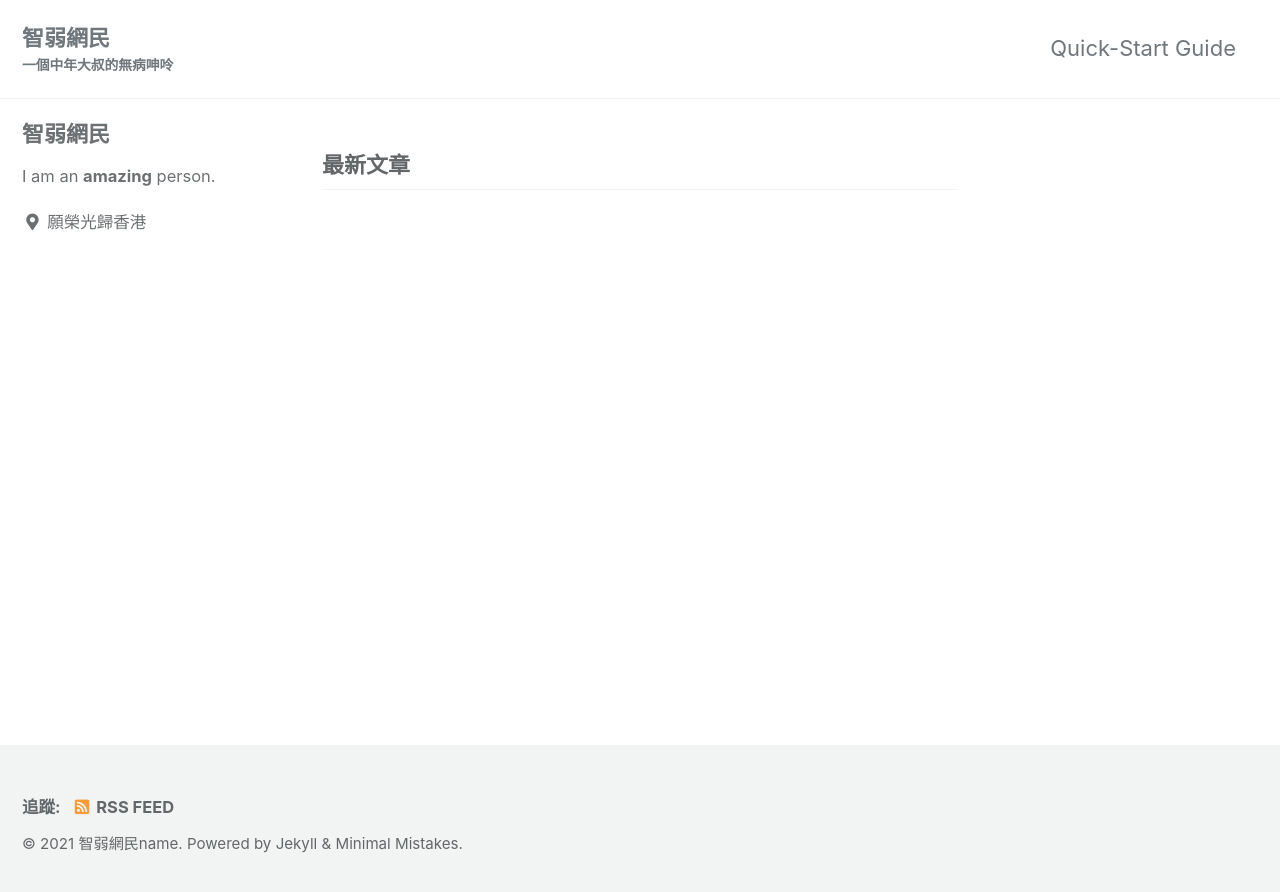
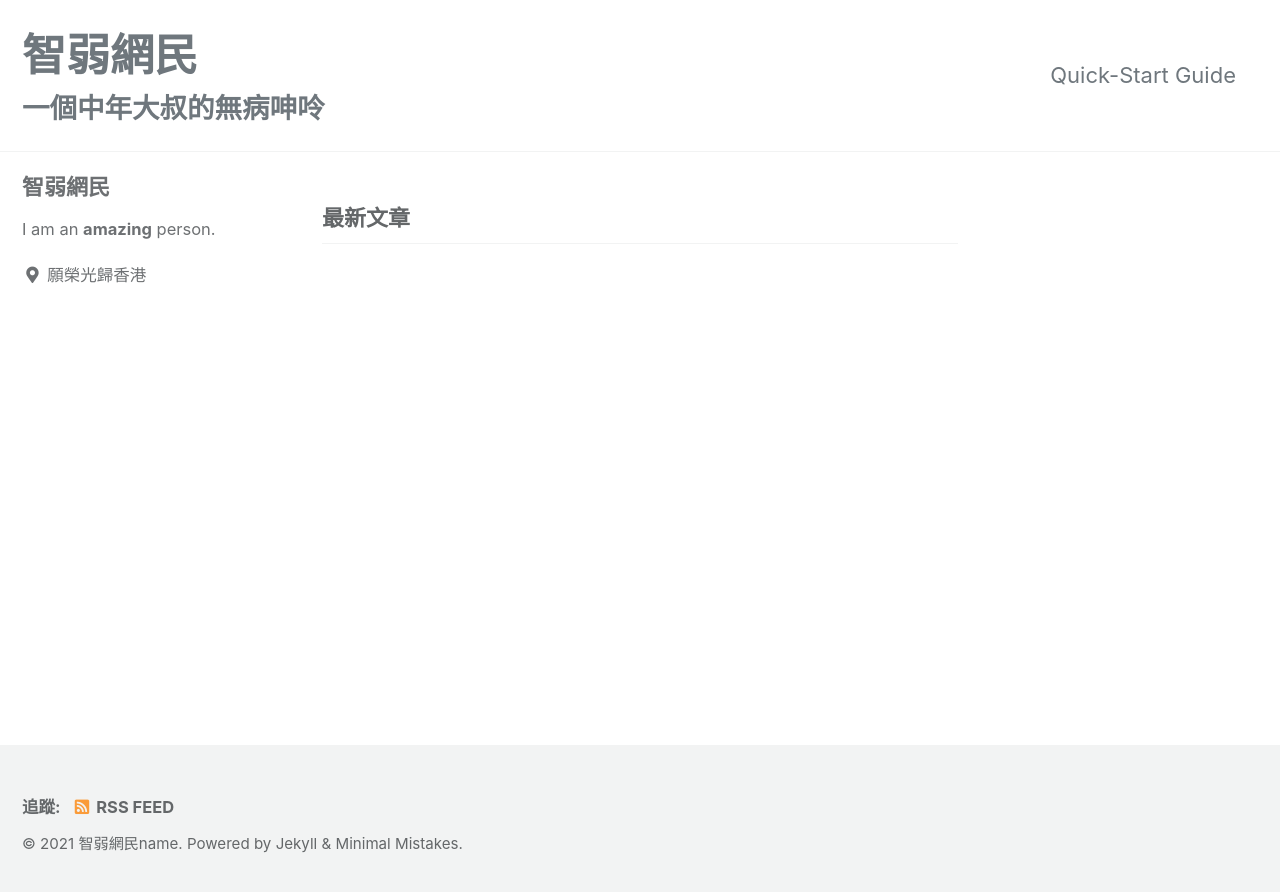
Before and after one commit to stupefii/stupefii, a Jekyll site: the page built from index.html, in a window 1280 px wide. Shown: the top 892 px of the page. Built offline with Jekyll 4.4.1, drawn with Linux system fonts in a browser that asks for light colours; cached includes are drawn as plain includes; the list of posts is cut into pages by our own code.

Commit message:
edit font size

```diff
--- a/_sass/minimal-mistakes/_masthead.scss
+++ b/_sass/minimal-mistakes/_masthead.scss
@@ -49,6 +49,7 @@
   display: flex;
   -ms-flex-item-align: center;
   align-self: center;
+  font-size: 2em;
   font-weight: bold;
   // z-index: 20;
 }
--- a/_sass/minimal-mistakes/_page.scss
+++ b/_sass/minimal-mistakes/_page.scss
@@ -108,7 +108,7 @@
   p,
   li,
   dl {
-    font-size: 1em;
+    font-size: 12px;
   }
 
   /* paragraph indents */
```
